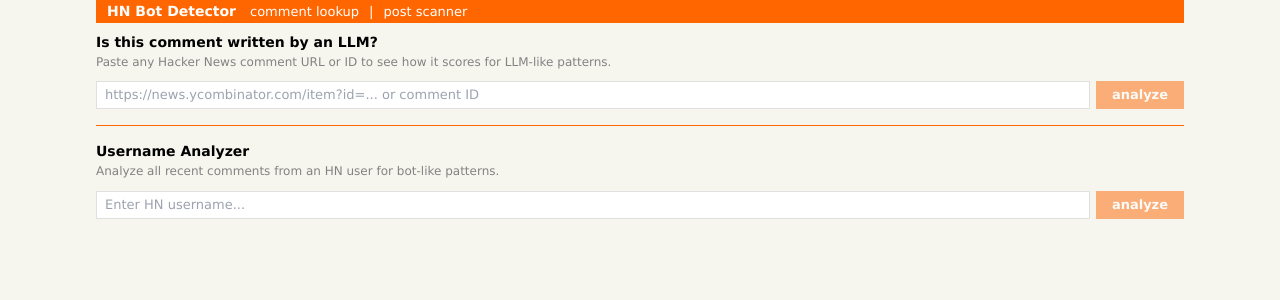
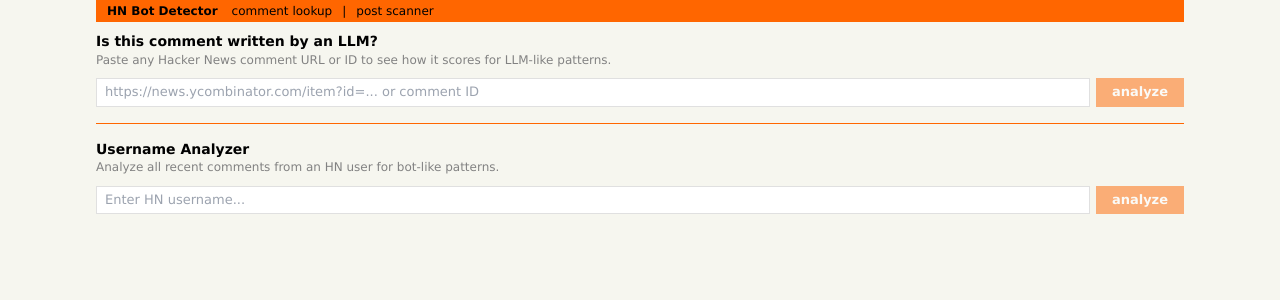
Before and after one commit to umairnadeem/hn-bot-detector, a Next.js app: page / in a window 1280 px wide. Shown: the top 300 px of the page. Built offline with nearby package versions, Linux system fonts and the light colour scheme.

Commit message:
fix: header text black not white, font-size 9pt throughout to match HN exactly

```diff
--- a/src/app/globals.css
+++ b/src/app/globals.css
@@ -32,7 +32,7 @@
   background-color: #f6f6ef !important;
   color: #000000 !important;
   font-family: Verdana, Geneva, sans-serif !important;
-  font-size: 13.3px !important;
+  font-size: 9pt !important;
   line-height: 1.4;
   margin: 0;
   padding: 0;
@@ -61,7 +61,7 @@
 
 input[type="text"], input[type="search"], textarea {
   font-family: Verdana, Geneva, sans-serif;
-  font-size: 13px;
+  font-size: 9pt;
   border: 1px solid #ccc;
   border-radius: 0;
   padding: 2px 4px;
@@ -69,7 +69,7 @@
 
 button, input[type="submit"] {
   font-family: Verdana, Geneva, sans-serif;
-  font-size: 13px;
+  font-size: 9pt;
   background: #f6f6ef;
   border: 1px solid #ccc;
   cursor: pointer;
--- a/src/app/layout.tsx
+++ b/src/app/layout.tsx
@@ -44,9 +44,9 @@
                         <Link
                           href="/"
                           style={{
-                            color: "#ffffff",
+                            color: "#000000",
                             fontWeight: "bold",
-                            fontSize: "14px",
+                            fontSize: "9pt",
                             textDecoration: "none",
                             marginRight: "14px",
                           }}
@@ -56,20 +56,20 @@
                         <Link
                           href="/"
                           style={{
-                            color: "#ffffff",
-                            fontSize: "13px",
+                            color: "#000000",
+                            fontSize: "9pt",
                             textDecoration: "none",
                             marginRight: "10px",
                           }}
                         >
                           comment lookup
                         </Link>
-                        <span style={{ color: "#ffffff" }}>|</span>
+                        <span style={{ color: "#000000" }}>|</span>
                         <Link
                           href="/post/scan"
                           style={{
-                            color: "#ffffff",
-                            fontSize: "13px",
+                            color: "#000000",
+                            fontSize: "9pt",
                             textDecoration: "none",
                             marginLeft: "10px",
                           }}
```
